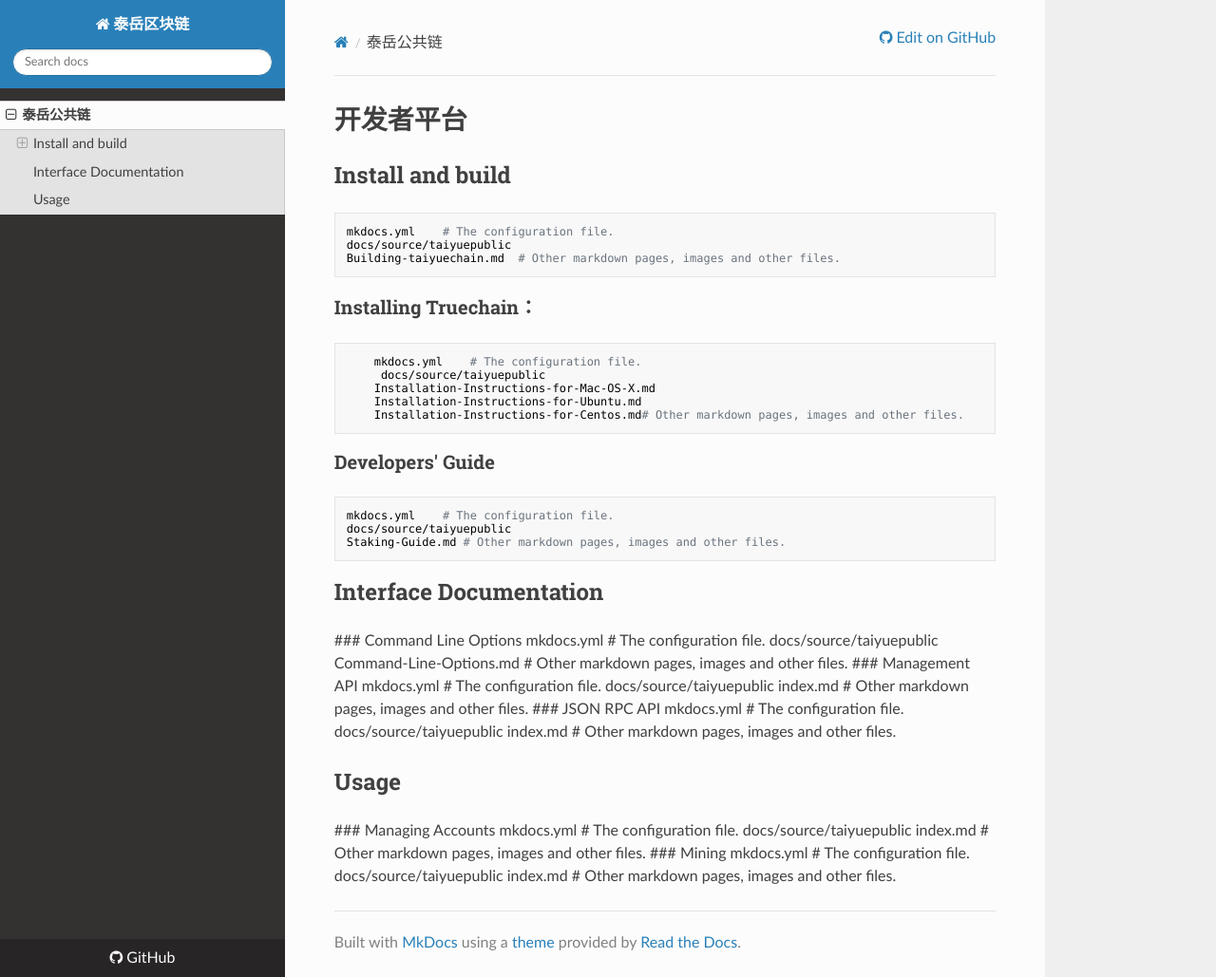
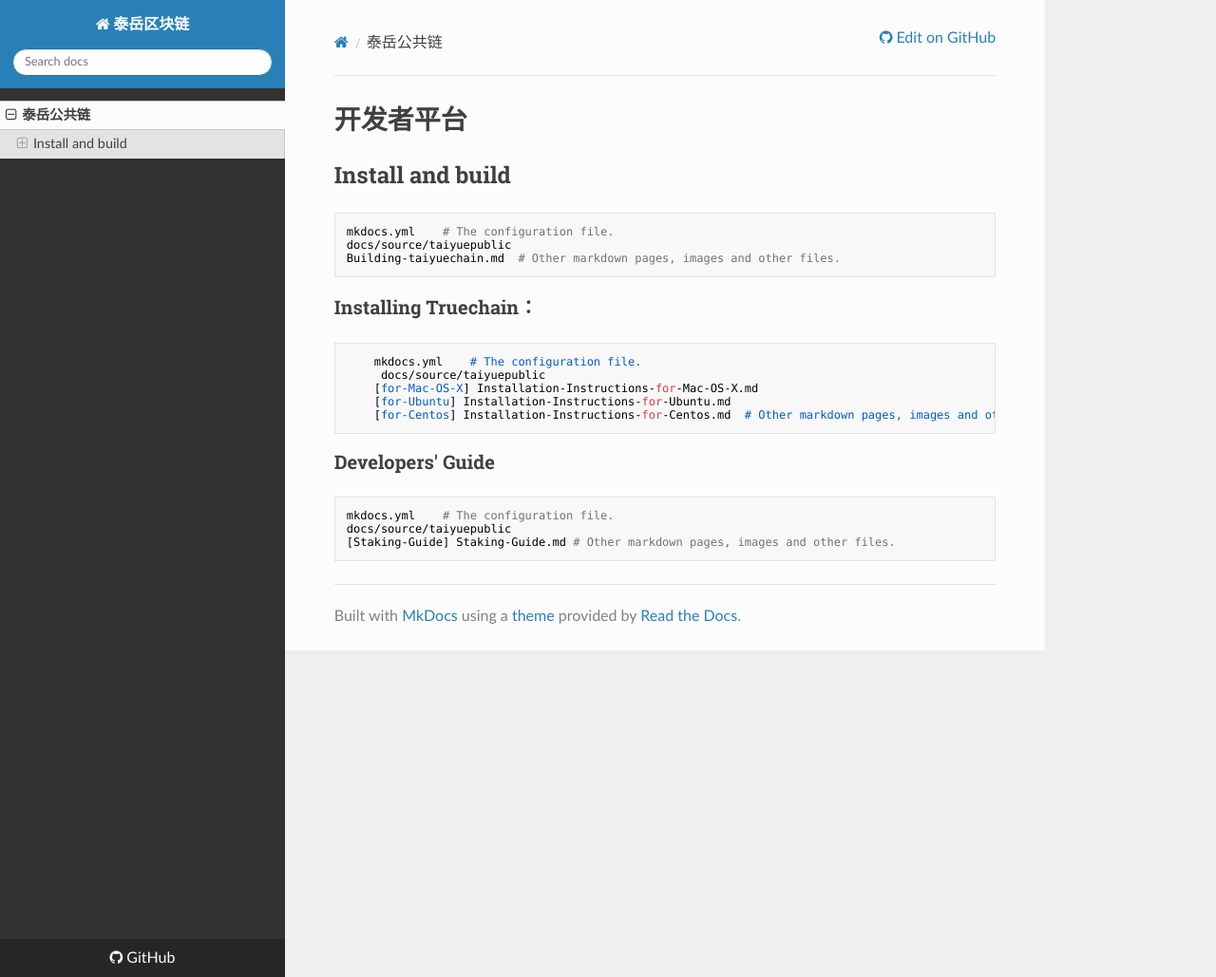
Before and after one commit to taiyuechain/docs, an MkDocs documentation site: the page built from docs/index.md, in a window 1280 px wide and 1029 px high. Shown: the whole window at 95% size. Built offline with MkDocs 1.6.1, drawn with Linux system fonts in a browser that asks for light colours; nearby versions of some CDN libraries.

Commit message:
modify index.md

```diff
--- a/docs/index.md
+++ b/docs/index.md
@@ -7,33 +7,10 @@
 ### Installing Truechain：
         mkdocs.yml    # The configuration file.
          docs/source/taiyuepublic
-        Installation-Instructions-for-Mac-OS-X.md
-        Installation-Instructions-for-Ubuntu.md
-        Installation-Instructions-for-Centos.md# Other markdown pages, images and other files.
+        [for-Mac-OS-X] Installation-Instructions-for-Mac-OS-X.md
+        [for-Ubuntu] Installation-Instructions-for-Ubuntu.md
+        [for-Centos] Installation-Instructions-for-Centos.md  # Other markdown pages, images and other files.
 ### Developers' Guide
     mkdocs.yml    # The configuration file.
     docs/source/taiyuepublic
-    Staking-Guide.md # Other markdown pages, images and other files.
-## Interface Documentation
-  ### Command Line Options
-      mkdocs.yml    # The configuration file.
-      docs/source/taiyuepublic
-      Command-Line-Options.md  # Other markdown pages, images and other files.
-  ### Management API
-      mkdocs.yml    # The configuration file.
-      docs/source/taiyuepublic
-      index.md  # Other markdown pages, images and other files.
-  ### JSON RPC API
-    mkdocs.yml    # The configuration file.
-    docs/source/taiyuepublic
-    index.md  # Other markdown pages, images and other files.
-
-## Usage
-  ### Managing Accounts
-      mkdocs.yml    # The configuration file.
-      docs/source/taiyuepublic
-      index.md  # Other markdown pages, images and other files.
-  ### Mining
-      mkdocs.yml    # The configuration file.
-      docs/source/taiyuepublic
-      index.md  # Other markdown pages, images and other files.
+    [Staking-Guide] Staking-Guide.md # Other markdown pages, images and other files.
```
